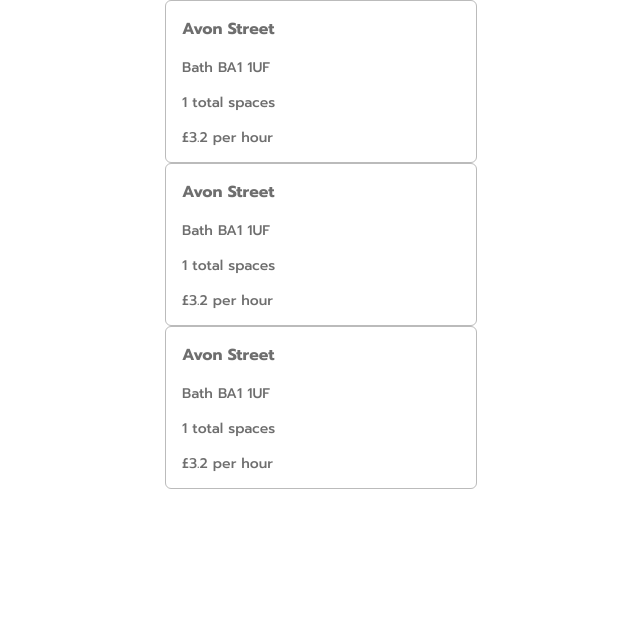
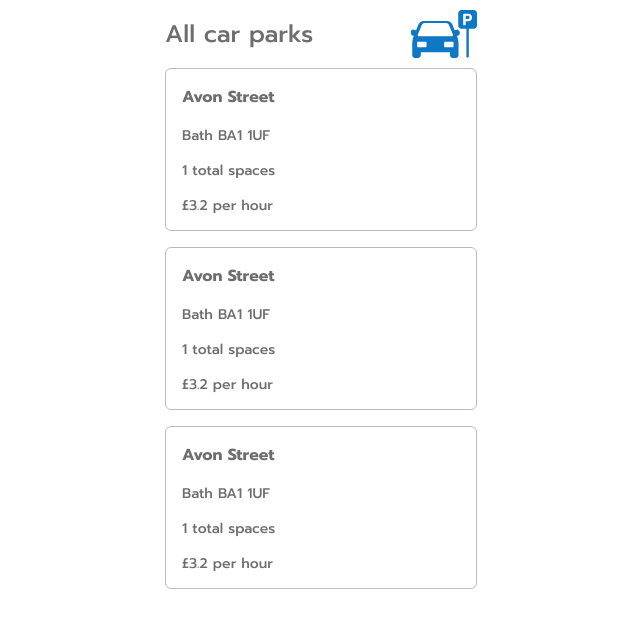
Before and after one commit to MattW-R/2021-march-parkingApp, a React (Create React App) app in the folder client/: page /all in a window 1280 px wide. Shown: the top 628 px of the page, without its empty margins (319-959 px from the left). Built offline with nearby package versions, Linux system fonts and the light colour scheme.

Commit message:
Added styling to AllCarParks, tweaked CarPark styles added logo to all car parks page

```diff
--- a/client/src/Component/AllCarParks/AllCarParks.css
+++ b/client/src/Component/AllCarParks/AllCarParks.css
@@ -0,0 +1,17 @@
+.all-car-parks-header {
+    max-width: 312px;
+    margin: 0 auto;
+    display: flex;
+    justify-content: space-between;
+}
+
+.all-car-parks-header h1 {
+    height: 36px;
+    width: 150px;
+    color: #6E6E6E;
+    font-family: Prompt, sans-serif;
+    font-size: 24px;
+    font-weight: 500;
+    letter-spacing: 0;
+    line-height: 36px;
+}
--- a/client/src/Component/AllCarParks/AllCarParks.js
+++ b/client/src/Component/AllCarParks/AllCarParks.js
@@ -4,6 +4,10 @@ import CarPark from './../CarPark/CarPark'
 const allCarParks = () => {
     return (
         <main>
+            <div className="all-car-parks-header">
+                <h1>All car parks</h1>
+                <img src="parking-scout-logo.svg" alt="Parking Scout Logo" />
+            </div>
             <CarPark name="Avon Street" location="Bath BA1 1UF" totalSpaces="1" hourlyRate="3.2" />
             <CarPark name="Avon Street" location="Bath BA1 1UF" totalSpaces="1" hourlyRate="3.2" />
             <CarPark name="Avon Street" location="Bath BA1 1UF" totalSpaces="1" hourlyRate="3.2" />
--- a/client/src/Component/CarPark/CarPark.css
+++ b/client/src/Component/CarPark/CarPark.css
@@ -1,7 +1,7 @@
 @import url('./../../index.css');
 
 .card {
-    margin: 0 auto;
+    margin: 0 auto 16px;
     box-sizing: border-box;
     max-width: 312px;
     border: 1px solid #BBBBBB;
```
Also changed, not shown: client/public/parking-scout-logo.svg (added).
